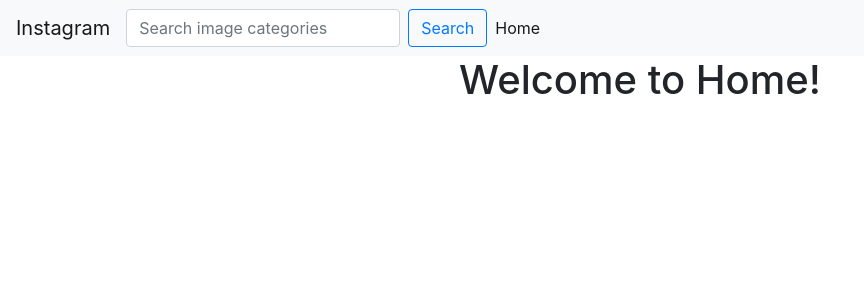
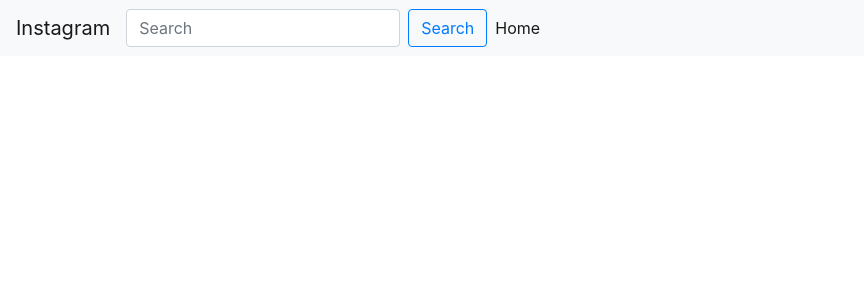
Before and after one commit to josphat-n/instagram, a Django app: template insta/templates/insta/base.html in a window 1280 px wide. Shown: the top 300 px of the page, without its empty margins (0-864 px from the left). Run offline with Django 3.2, Linux system fonts and the light colour scheme; the template is opened without the code that fills it, so the values that code supplies are empty; parts of the project's set-up code (start-up, migrations or seed data) failed here and were passed over; some libraries are stand-ins or nearby versions.

Commit message:
create a home.html page

```diff
--- a/insta/templates/insta/base.html
+++ b/insta/templates/insta/base.html
@@ -19,7 +19,7 @@
 
    <body>
       {% include "navbar.html" %}
-      {% block content %} <h1 class='text-center'>Welcome to Home!</h1> {%endblock%}
+      {% block content %}  {%endblock%}
 
       {% block scripts %}
       <script src="https://ajax.googleapis.com/ajax/libs/jquery/3.4.1/jquery.min.js"></script>
--- a/insta/templates/navbar.html
+++ b/insta/templates/navbar.html
@@ -2,19 +2,19 @@
    <button class="navbar-toggler" type="button" data-toggle="collapse" data-target="#navbarTogglerDemo03" aria-controls="navbarTogglerDemo03" aria-expanded="false" aria-label="Toggle navigation">
      <span class="navbar-toggler-icon"></span>
    </button>
-   <a class="navbar-brand" href= "{% url 'insta-home' %}" >Instagram</a>
+   <a class="navbar-brand" href= "#" >Instagram</a>
 
    <div class="collapse navbar-collapse" id="navbarTogglerDemo03">
      <!-- Search form  -->
      <form class="form-inline my-2 my-lg-0" role="search" action="#">
-      <input class="form-control mr-sm-2" type="search" placeholder="Search image categories" name="category" aria-label="Search">
+      <input class="form-control mr-sm-2" type="search" placeholder="Search " name="category" aria-label="Search">
       <button class="btn btn-outline-primary my-2 my-sm-0" type="submit">Search</button>
     </form>
     <!-- search form end -->
 
      <ul class="navbar-nav mr-auto mt-2 mt-lg-0">
        <li class="nav-item active">
-         <a class="nav-link" href="{% url 'insta-home' %}">Home <span class="sr-only">(current)</span></a>
+         <a class="nav-link" href="#">Home <span class="sr-only">(current)</span></a>
        </li>
      </ul>
    </div>
--- a/insta/views.py
+++ b/insta/views.py
@@ -3,4 +3,4 @@ from django.http  import HttpResponse
 
 # Create your views here.
 def home(request):
-   return render(request, 'insta/base.html')
+   return render(request, 'insta/home.html')
```
Also changed, not shown: insta/templates/insta/home.html (added, +11 -0 lines).
